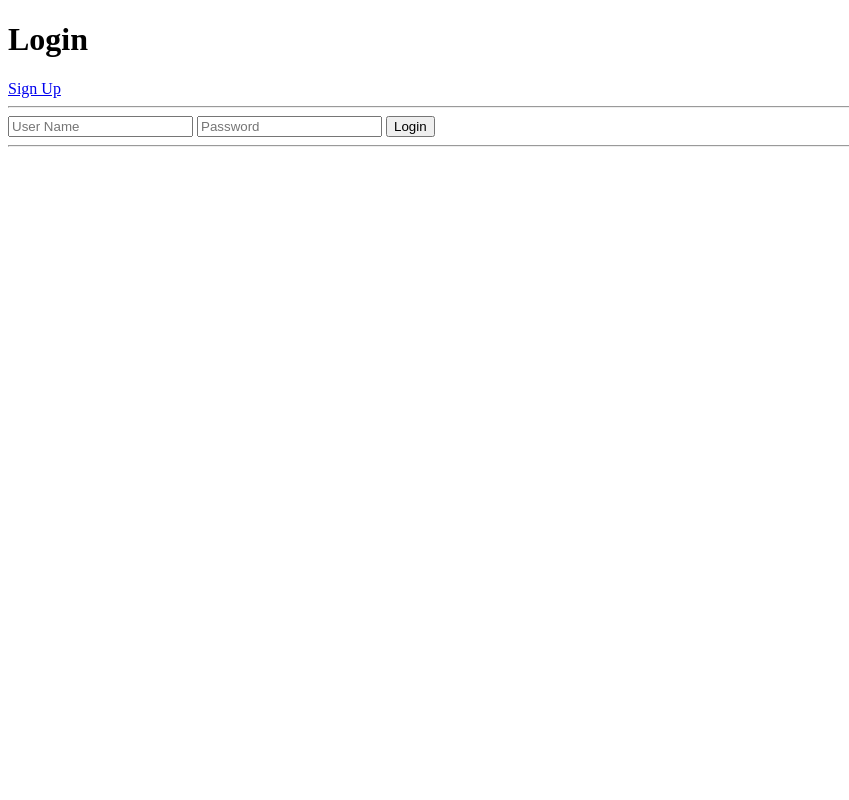
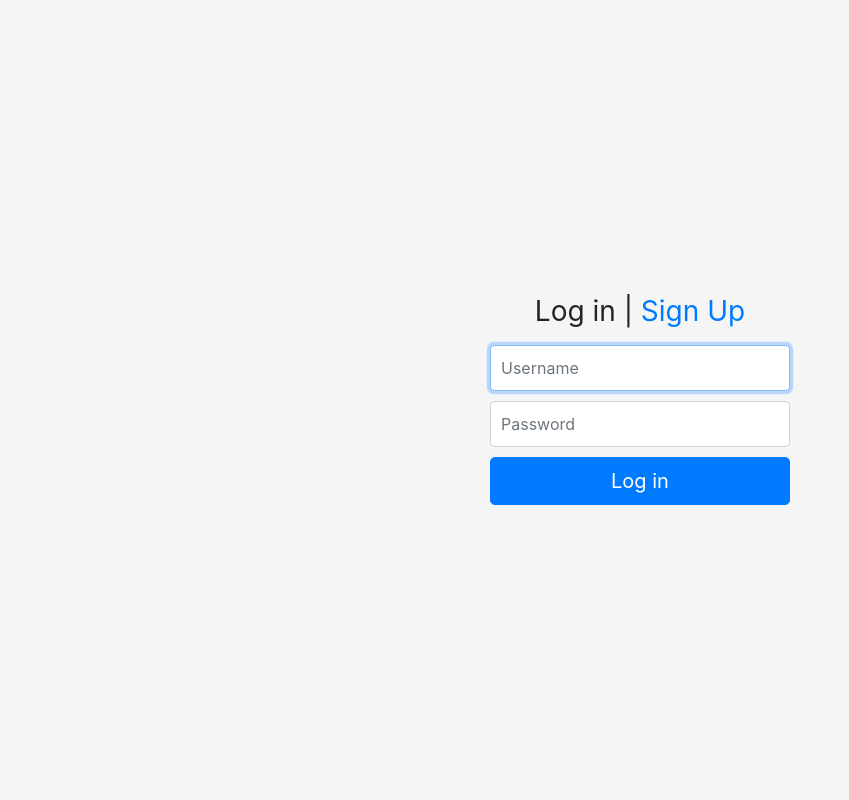
Before and after one commit to gawema/django_library_system, a Django app: page /accounts/login/ in a window 1280 px wide. Shown: the whole page, without its empty margins (0-849 px from the left). Run offline with Django 3.2, Linux system fonts and the light colour scheme; some libraries are stand-ins or nearby versions.

Commit message:
added template for login and signup

```diff
--- /dev/null
+++ b/login/static/login.css
@@ -0,0 +1,42 @@
+html,
+body {
+  height: 100%;
+}
+
+body {
+  display: -ms-flexbox;
+  display: flex;
+  -ms-flex-align: center;
+  align-items: center;
+  padding-top: 40px;
+  padding-bottom: 40px;
+  background-color: #f5f5f5;
+}
+
+.form-signin {
+  width: 100%;
+  max-width: 330px;
+  padding: 15px;
+  margin: auto;
+}
+.form-signin .checkbox {
+  font-weight: 400;
+}
+.form-signin .form-control {
+  position: relative;
+  box-sizing: border-box;
+  height: auto;
+  padding: 10px;
+  font-size: 16px;
+}
+.form-signin .form-control:focus {
+  z-index: 2;
+}
+.form-signin input {
+  margin-bottom: 10px;
+}
+
+.error {
+	padding-top: 5px;
+	color: red;
+}
--- /dev/null
+++ b/login/templates/login/base.html
@@ -0,0 +1,36 @@
+
+<!doctype html>
+<html lang="en">
+  <head>
+    <meta charset="utf-8">
+    <meta name="viewport" content="width=device-width, initial-scale=1, shrink-to-fit=no">
+    <meta name="description" content="">
+    <meta name="author" content="Mark Otto, Jacob Thornton, and Bootstrap contributors">
+    <meta name="generator" content="Jekyll v3.8.6">
+    <title>Gab's Library</title>
+    <link rel="canonical" href="https://getbootstrap.com/docs/4.4/examples/album/">
+      <!-- Bootstrap core CSS -->
+    <link rel="stylesheet" href="https://stackpath.bootstrapcdn.com/bootstrap/4.4.1/css/bootstrap.min.css" integrity="sha384-Vkoo8x4CGsO3+Hhxv8T/Q5PaXtkKtu6ug5TOeNV6gBiFeWPGFN9MuhOf23Q9Ifjh" crossorigin="anonymous">
+    <link rel="stylesheet" href="https://stackpath.bootstrapcdn.com/bootstrap/4.4.1/css/bootstrap.min.css" >
+
+    <!-- Favicons -->
+    <link rel="apple-touch-icon" href="/docs/4.4/assets/img/favicons/apple-touch-icon.png" sizes="180x180">
+    <link rel="icon" href="/docs/4.4/assets/img/favicons/favicon-32x32.png" sizes="32x32" type="image/png">
+    <link rel="icon" href="/docs/4.4/assets/img/favicons/favicon-16x16.png" sizes="16x16" type="image/png">
+    <link rel="manifest" href="/docs/4.4/assets/img/favicons/manifest.json">
+    <link rel="mask-icon" href="/docs/4.4/assets/img/favicons/safari-pinned-tab.svg" color="#563d7c">
+    <link rel="icon" href="/docs/4.4/assets/img/favicons/favicon.ico">
+    <meta name="msapplication-config" content="/docs/4.4/assets/img/favicons/browserconfig.xml">
+    <meta name="theme-color" content="#563d7c">
+
+    <!-- Custom styles for this template -->
+    <link rel="stylesheet" href="../../static/login.css">
+  </head>
+  <body class="text-center">
+    {% block content %}
+    {% endblock %}
+  </body>
+  <script src="https://code.jquery.com/jquery-3.4.1.slim.min.js" integrity="sha384-J6qa4849blE2+poT4WnyKhv5vZF5SrPo0iEjwBvKU7imGFAV0wwj1yYfoRSJoZ+n" crossorigin="anonymous"></script>
+  <script src="https://cdn.jsdelivr.net/npm/popper.js@1.16.0/dist/umd/popper.min.js" integrity="sha384-Q6E9RHvbIyZFJoft+2mJbHaEWldlvI9IOYy5n3zV9zzTtmI3UksdQRVvoxMfooAo" crossorigin="anonymous"></script>
+  <script src="https://stackpath.bootstrapcdn.com/bootstrap/4.4.1/js/bootstrap.min.js" integrity="sha384-wfSDF2E50Y2D1uUdj0O3uMBJnjuUD4Ih7YwaYd1iqfktj0Uod8GCExl3Og8ifwB6" crossorigin="anonymous"></script>
+</html>
--- a/login/templates/login/login.html
+++ b/login/templates/login/login.html
@@ -1,23 +1,16 @@
-<!DOCTYPE html>
-<html lang="en">
-<head>
-   <meta charset="UTF-8">
-   <meta name="viewport" content="width=device-width, initial-scale=1.0">
-   <title>Login</title>
-</head>
-<body>
-   <h1>Login</h1>
-   <a href="{% url 'login:sign_up' %}">Sign Up</a>
-   <hr />
-      <form action="{% url 'login:login' %}" method="POST">
-            {% csrf_token %}
-            <input type="text" name="user" placeholder="User Name">
-            <input type="password" name="password" placeholder="Password">
-            <button>Login</button>
+{% extends "login/base.html" %}
+
+{% block content %}
+
+      <form action="{% url 'login:login' %}" method="POST" class="form-signin">
+         {% csrf_token %}
+         <h1 class="h3 mb-3 font-weight-normal">Log in |<a href="{% url 'login:sign_up' %}"> Sign Up</a></h1>
+         <input type="text" name="user" class="form-control" placeholder="Username" required autofocus>
+         <input type="password" name="password" class="form-control" placeholder="Password" required>
+         <button class="btn btn-lg btn-primary btn-block" type="submit">Log in</button>
+         {% if error %}
+         <h6 class="error">{{ error }}</h6>
+         {% endif %}
       </form>
-   <hr />
-   {% if error %}
-      {{ error }}
-   {% endif %}
-</body>
-</html>
+
+{% endblock %}
```
Also changed, not shown: book/templates/book/base.html (+4 -4 lines), login/templates/login/sign_up.html (+18 -24 lines), 2 other files.
